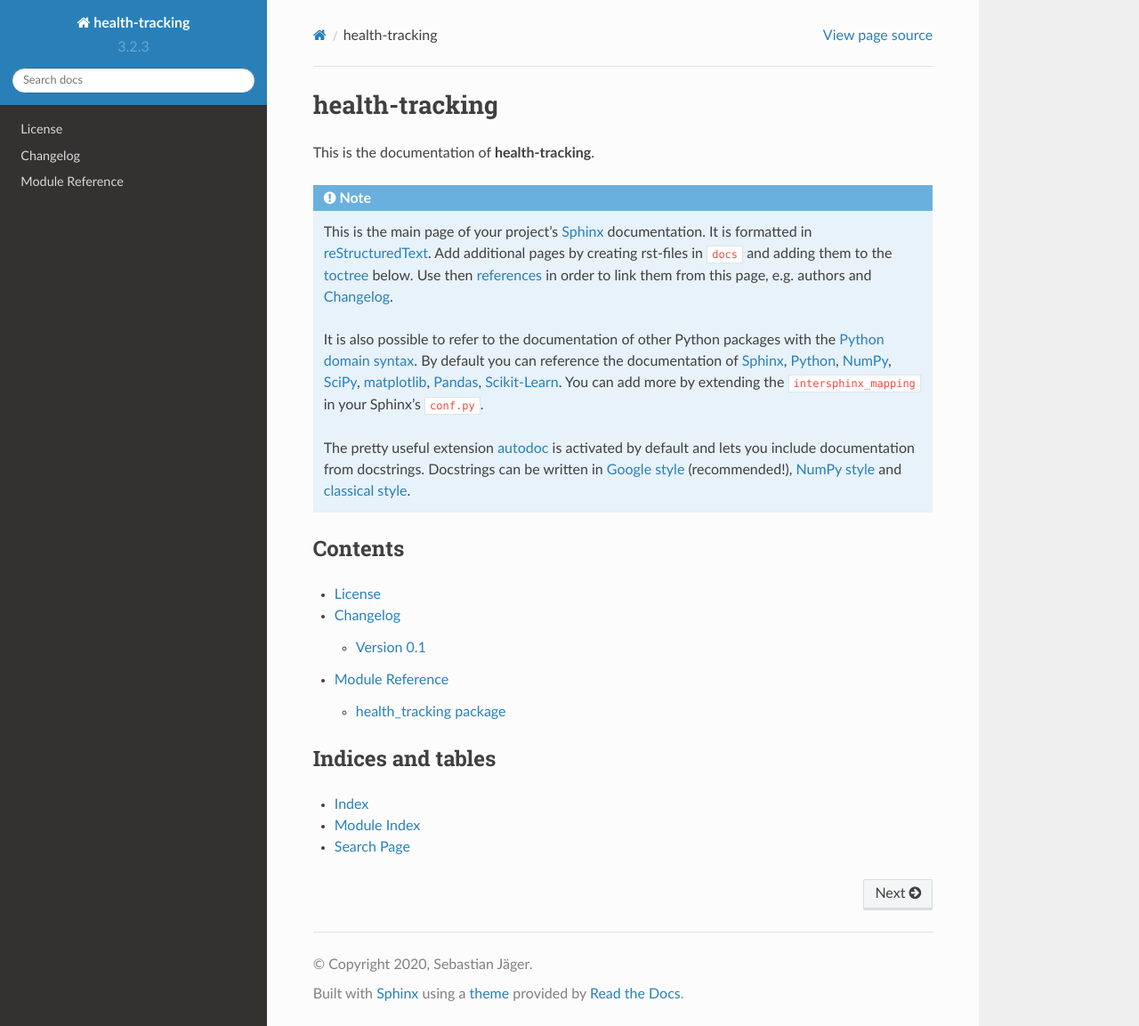
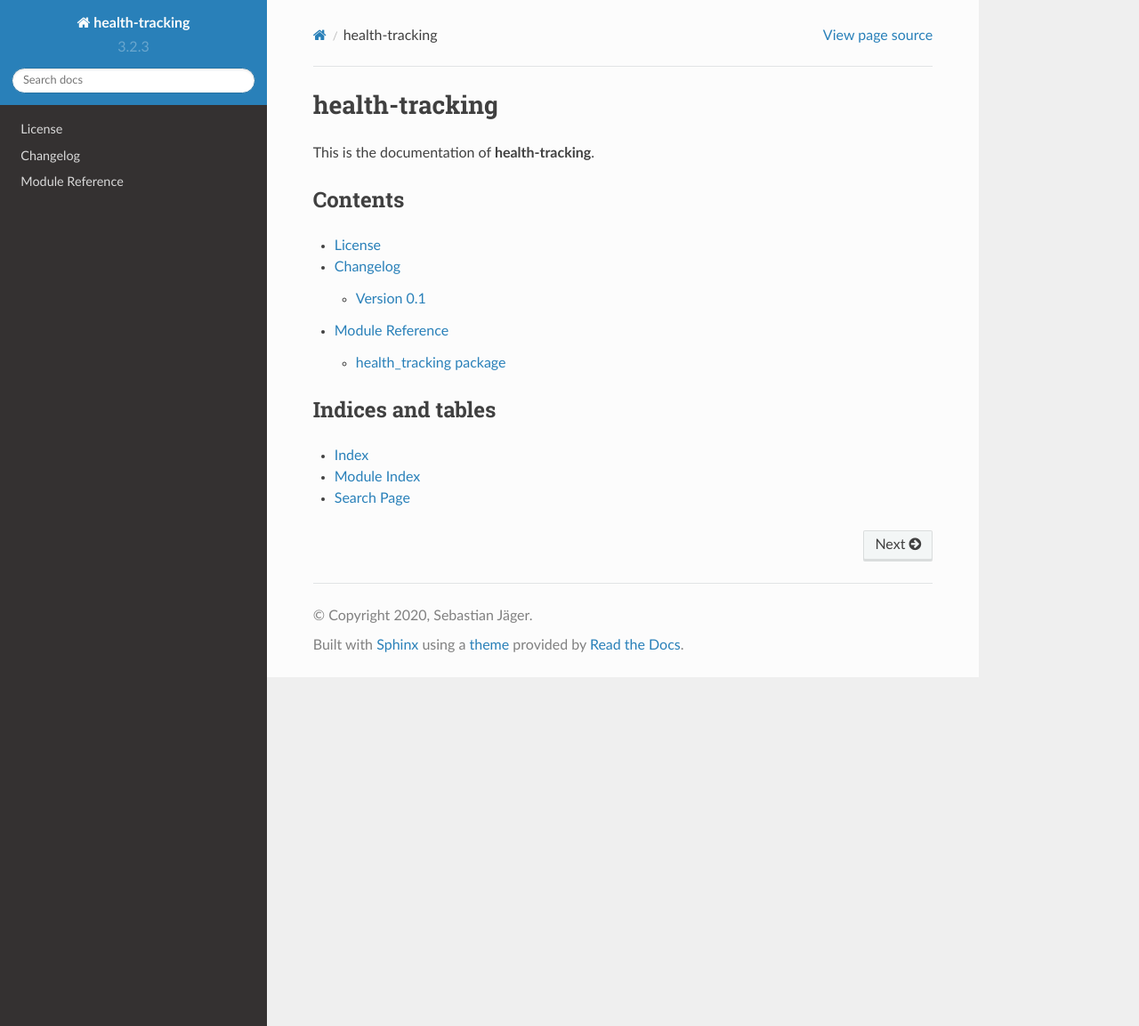
Before and after one commit to se-jaeger/health-tracking, a Sphinx documentation site: the page built from docs/index.rst, in a window 1280 px wide and 1153 px high. Shown: the whole window at 89% size. Built offline with Sphinx 7.4.7 and the Read the Docs theme 2.0.0, drawn with Linux system fonts in a browser that asks for light colours.

Commit message:
Some scaffold changes and description

```diff
--- a/CHANGELOG.rst
+++ b/CHANGELOG.rst
@@ -4,7 +4,3 @@ Changelog
 
 Version 0.1
 ===========
-
-- Feature A added
-- FIX: nasty bug #1729 fixed
-- add your changes here!
--- a/docs/index.rst
+++ b/docs/index.rst
@@ -4,23 +4,7 @@ health-tracking
 
 This is the documentation of **health-tracking**.
 
-.. note::
 
-    This is the main page of your project's `Sphinx`_ documentation.
-    It is formatted in `reStructuredText`_. Add additional pages
-    by creating rst-files in ``docs`` and adding them to the `toctree`_ below.
-    Use then `references`_ in order to link them from this page, e.g.
-    :ref:`authors` and :ref:`changes`.
-
-    It is also possible to refer to the documentation of other Python packages
-    with the `Python domain syntax`_. By default you can reference the
-    documentation of `Sphinx`_, `Python`_, `NumPy`_, `SciPy`_, `matplotlib`_,
-    `Pandas`_, `Scikit-Learn`_. You can add more by extending the
-    ``intersphinx_mapping`` in your Sphinx's ``conf.py``.
-
-    The pretty useful extension `autodoc`_ is activated by default and lets
-    you include documentation from docstrings. Docstrings can be written in
-    `Google style`_ (recommended!), `NumPy style`_ and `classical style`_.
 
 
 Contents
```
Also changed, not shown: README.md (+62 -1 lines), 1 other file.
